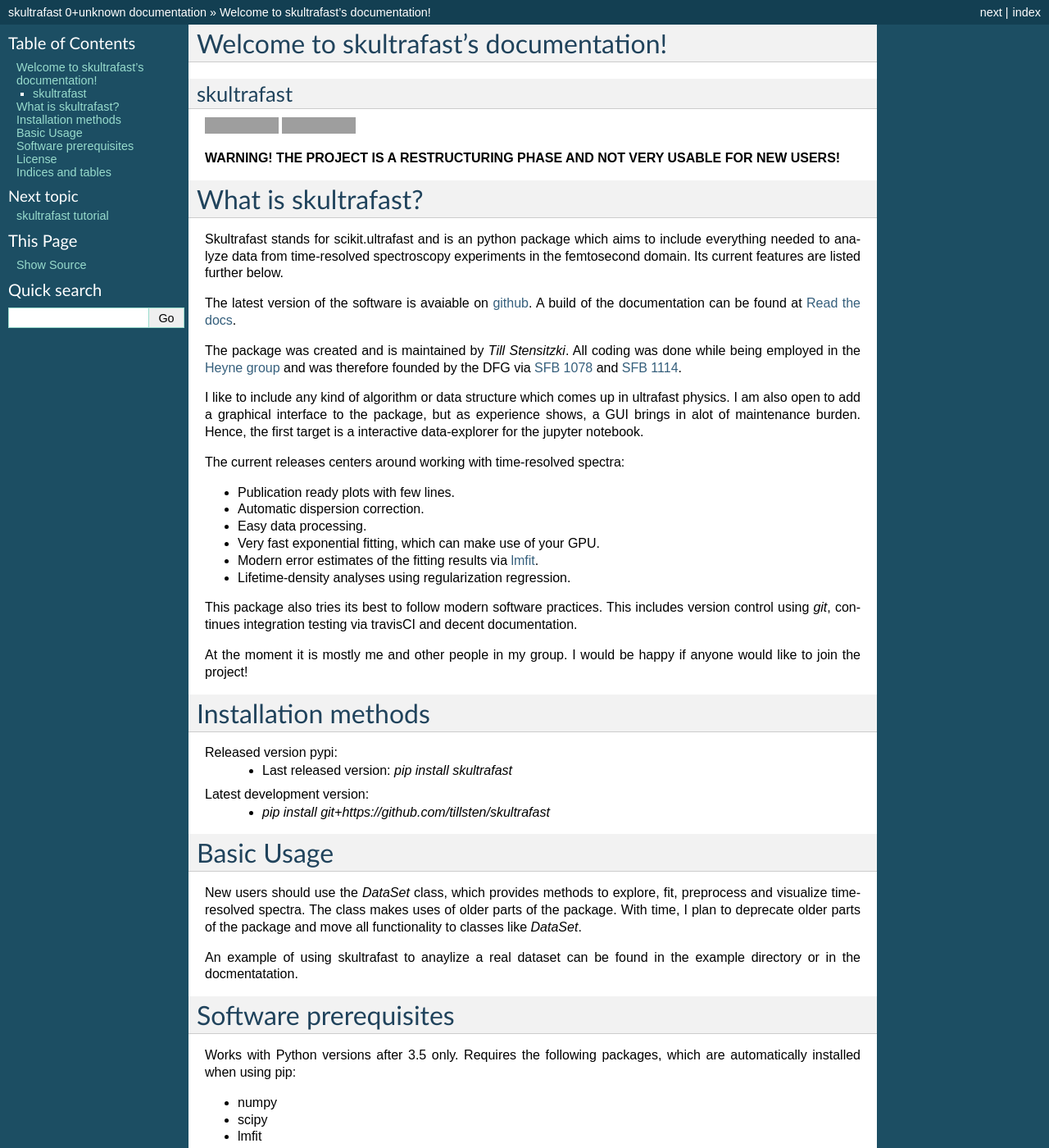
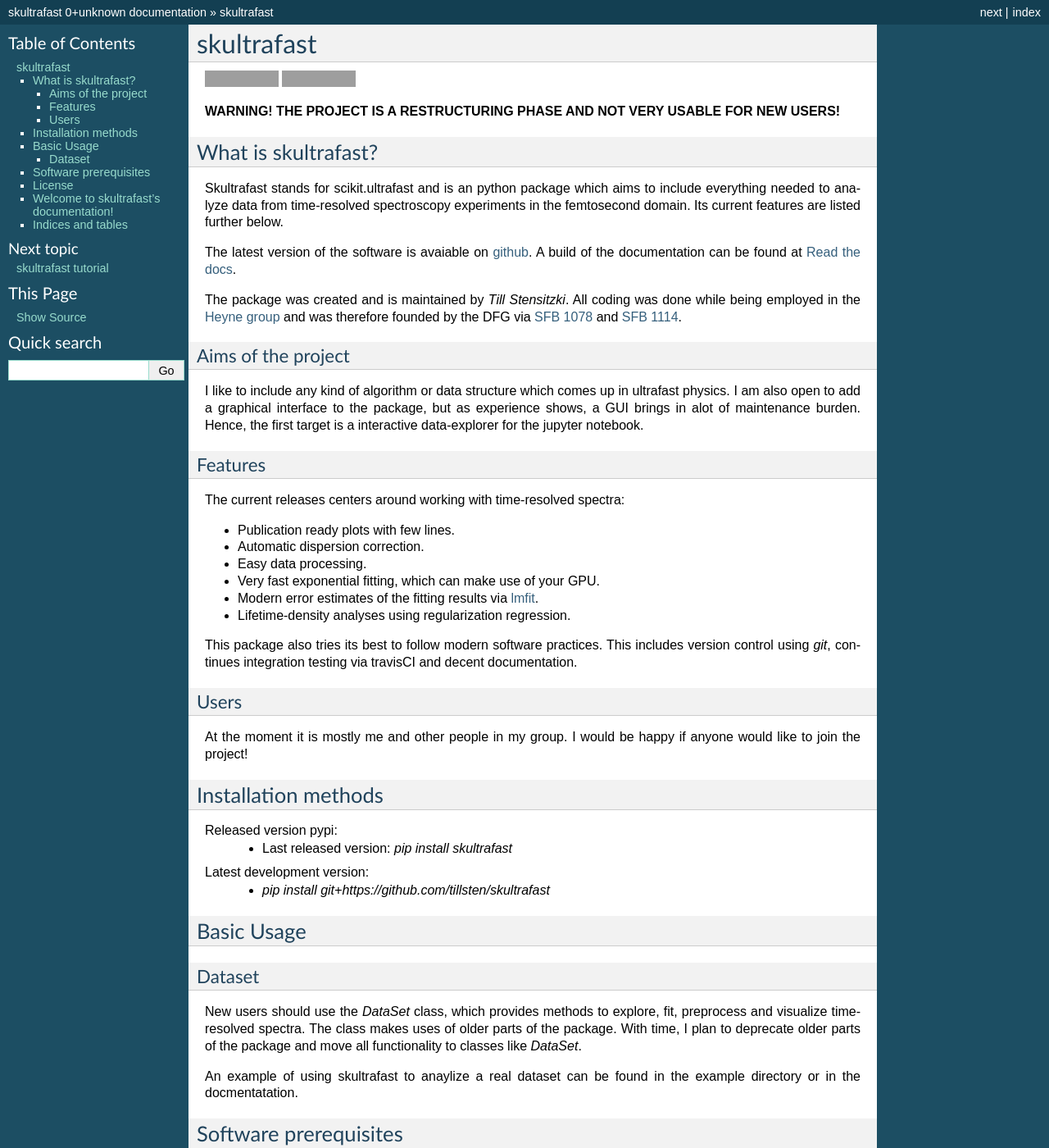
Before and after one commit to Tillsten/skultrafast, a Sphinx documentation site: the page built from docs/index.rst, in a window 1280 px wide and 1400 px high. Shown: the whole window at 82% size. Built offline with Sphinx 7.4.7, drawn with Linux system fonts in a browser that asks for light colours; some of the changed text lies outside the part shown; grey boxes are pictures that could not be loaded.

Commit message:
Fix fix fix doc

```diff
--- a/docs/api.rst
+++ b/docs/api.rst
@@ -11,5 +11,7 @@ DataSet
 .. autoclass:: dataset.DataSet
    :members:
 
+DataSetPlotter
+--------------
 .. autoclass:: dataset.DataSetPlotter
    :members:
--- a/docs/index.rst
+++ b/docs/index.rst
@@ -3,11 +3,10 @@
    You can adapt this file completely to your liking, but it should at least
    contain the root `toctree` directive.
 
+.. include:: ../README.rst
+
 Welcome to skultrafast's documentation!
 =======================================
-
-
-.. include:: ../README.rst
 
 Contents:
 
```
